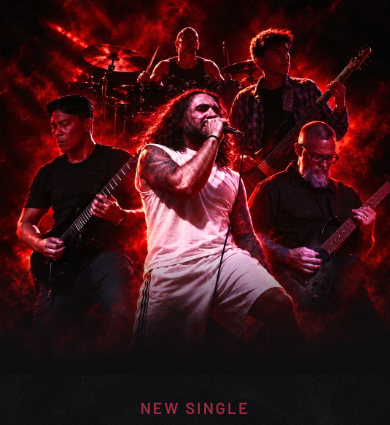
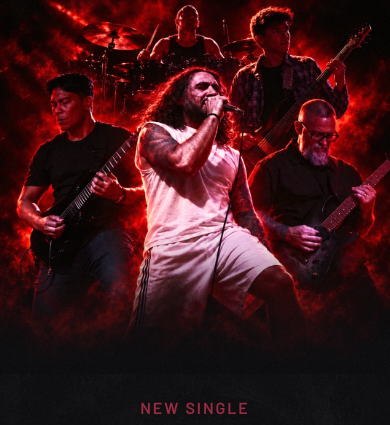
Before and after one commit to pcdelros/Perennial-Fallout-GitHub-Ready, an Astro site: page / in a window 390 px wide. Shown: the part 132-557 px from the top of the page. Built offline with nearby package versions, Linux system fonts and the light colour scheme; Astro itself is replaced by a stand-in of ours.

Commit message:
Mobile hero fills viewport width
Adjusts the mobile hero to use a full-width, native-aspect-ratio image instead of a cropped, zoomed cover treatment. This keeps the 60svh stage, header clearance, gradients, and v1.7.1 audio fixes intact while removing the duplicate enlarged background layer. Bumps the app version to 1.7.2 and updates release docs and deployment verification notes.

```diff
--- a/package.json
+++ b/package.json
@@ -1,6 +1,6 @@
 {
   "name": "perennial-fallout-website",
-  "version": "1.7.1",
+  "version": "1.7.2",
   "private": true,
   "type": "module",
   "scripts": {
--- a/src/layouts/BaseLayout.astro
+++ b/src/layouts/BaseLayout.astro
@@ -5,6 +5,7 @@ import '../styles/v1.5.css';
 import '../styles/v1.6.css';
 import '../styles/v1.7.css';
 import '../styles/v1.7.1.css';
+import '../styles/v1.7.2.css';
 interface Props { title?: string; description?: string; }
 const { title = 'Perennial Fallout — Official Website', description = 'Perennial Fallout: music, shows and the band.' } = Astro.props;
 ---
@@ -14,7 +15,7 @@ const { title = 'Perennial Fallout — Official Website', description = 'Perenni
 <meta charset="utf-8" />
 <meta name="viewport" content="width=device-width, initial-scale=1" />
 <meta name="theme-color" content="#0b0b0d" />
-<meta name="application-version" content="1.7.1" />
+<meta name="application-version" content="1.7.2" />
 <meta name="description" content={description} />
 <title>{title}</title>
 <link rel="icon" href="/assets/icons/logo.svg" type="image/svg+xml" />
--- /dev/null
+++ b/src/styles/v1.7.2.css
@@ -0,0 +1,60 @@
+/* Perennial Fallout v1.7.2 — edge-to-edge mobile hero without CSS image cropping.
+   Preserve the source aspect ratio. It scales to the viewport width, instead of
+   using object-fit: cover to cut off the sides or zoom in the band.
+   The 60svh stage remains, allowing the music player to begin at 60% of the
+   viewport. On unusually short screens, the final smoke area can pass behind
+   the existing bottom fade, but the art is never distorted or horizontally cropped. */
+@media (max-width: 760px) {
+  :root { --mobile-art-height: 60svh; }
+  .hero-art {
+    left: 0 !important;
+    right: 0 !important;
+    width: 100% !important;
+    height: var(--mobile-art-height) !important;
+    overflow: hidden !important;
+    background: #080609;
+  }
+  .hero-shadow, .hero-smoke { height: var(--mobile-art-height) !important; }
+  .hero-inner { padding-top: var(--mobile-art-height) !important; }
+
+  /* Remove the secondary, magnified copy of the photo. */
+  .hero-art::before {
+    background: none !important;
+    opacity: 0 !important;
+  }
+
+  /* The photo is full bleed at its native aspect ratio on any phone width. */
+  .hero-art picture {
+    position: absolute !important;
+    left: 0 !important;
+    right: 0 !important;
+    top: clamp(72px, 11svh, 104px) !important;
+    bottom: auto !important;
+    display: block !important;
+    width: 100% !important;
+    height: auto !important;
+    aspect-ratio: auto !important;
+    overflow: visible !important;
+    background: transparent !important;
+  }
+  .hero-art picture img {
+    display: block !important;
+    width: 100% !important;
+    max-width: 100% !important;
+    height: auto !important;
+    min-height: 0 !important;
+    aspect-ratio: auto !important;
+    object-fit: contain !important;
+    object-position: center top !important;
+    transform: none !important;
+    filter: brightness(1.045) saturate(.98) !important;
+  }
+  /* Blend top into the header and bottom into the player, without narrowing art. */
+  .hero-art::after {
+    background: linear-gradient(180deg,
+      #050507 0%, rgba(5,5,7,.91) 7%,
+      rgba(5,5,7,.43) 17%, transparent 30%,
+      transparent 71%, rgba(11,11,13,.22) 84%,
+      #0b0b0d 100%) !important;
+  }
+}
```
Also changed, not shown: CHANGELOG.md, README.md, 1 other file.
